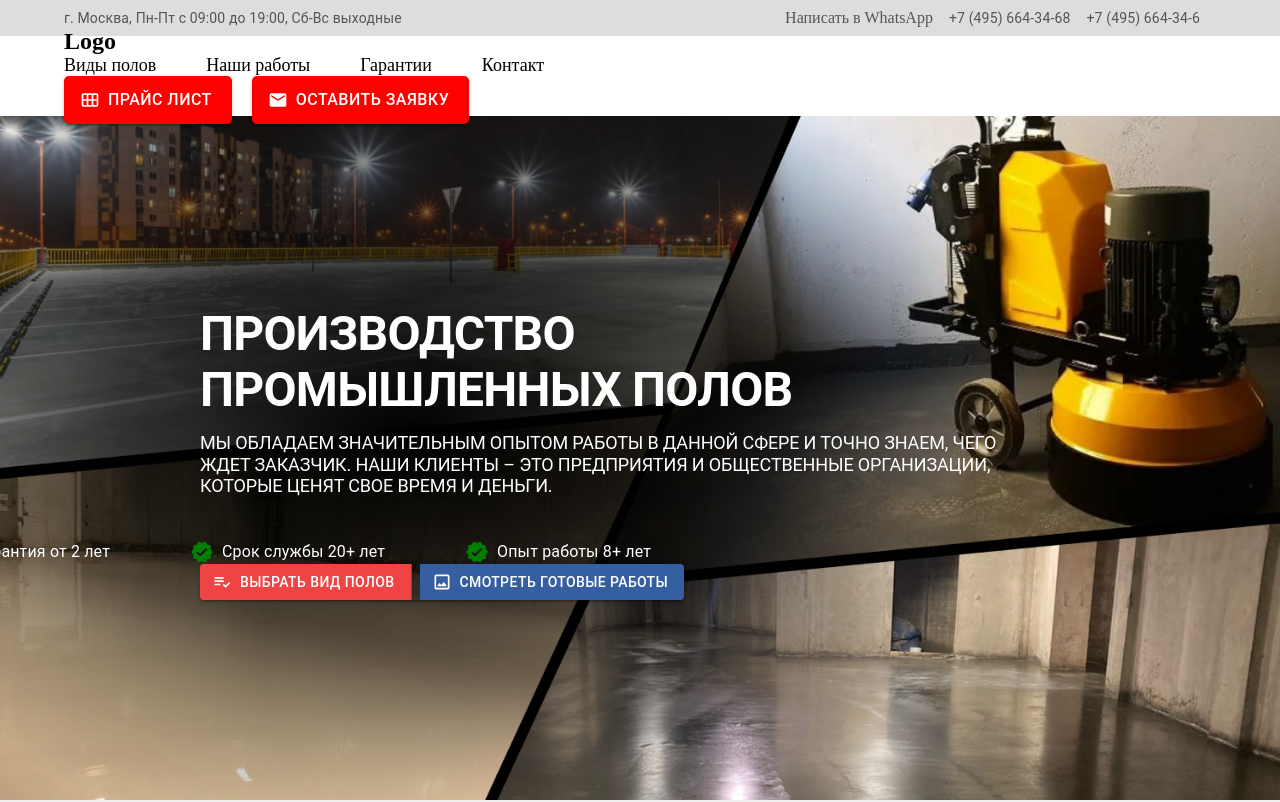
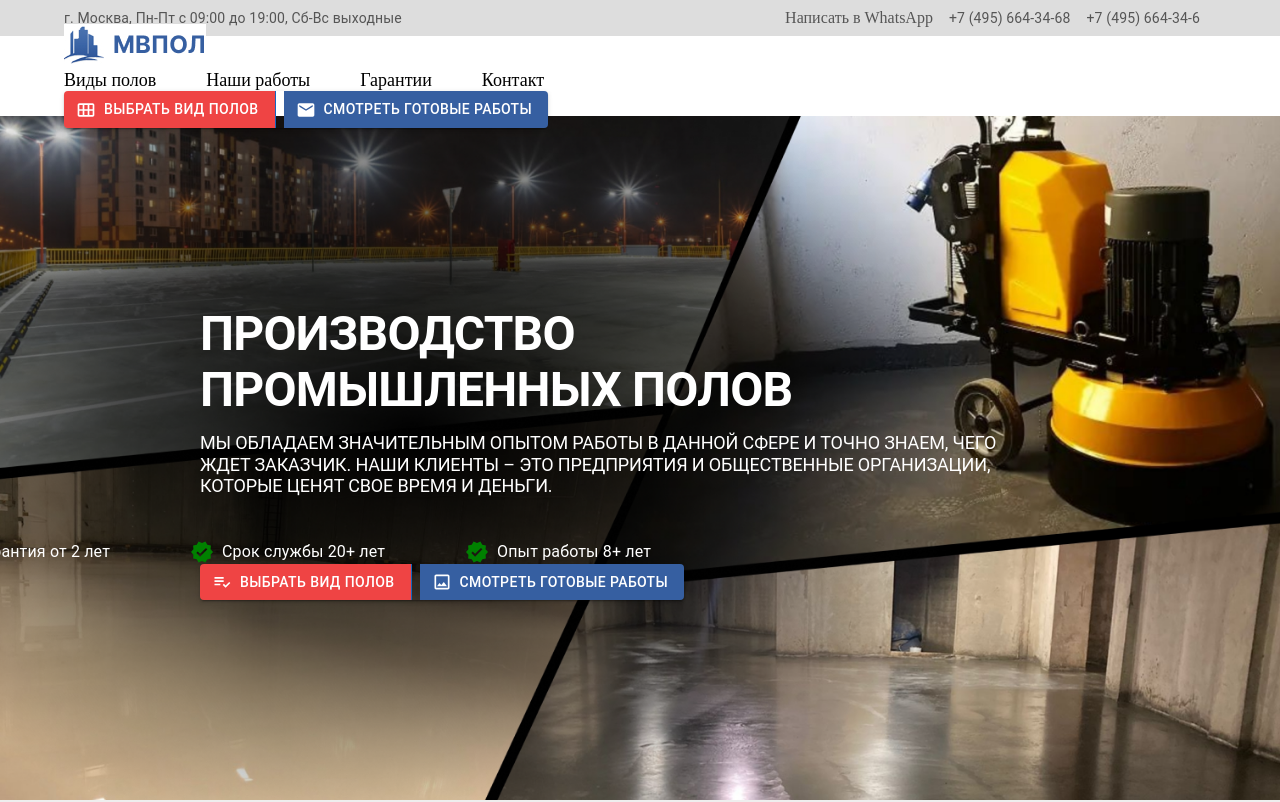
Before and after one commit to ntleek1/prompol77, a Next.js app: page / in a window 1280 px wide. Shown: the top 802 px of the page. Built offline with nearby package versions, Linux system fonts and the light colour scheme.

Commit message:
Add changed Navbar component

```diff
--- a/components/Header/Navbar.tsx
+++ b/components/Header/Navbar.tsx
@@ -1,5 +1,5 @@
 import React from "react";
-import { Box, Container, Typography, Button } from "@mui/material";
+import { Box, Container, Button, ButtonGroup } from "@mui/material";
 import styles from "../../styles/Navbar.module.scss";
 import CalendarViewMonthRoundedIcon from "@mui/icons-material/CalendarViewMonthRounded";
 import EmailIcon from "@mui/icons-material/Email";
@@ -8,24 +8,34 @@ const Navbar = () => {
   return (
     <Box component="section" id="navbar" className={styles.navbar}>
       <Container className={styles.container}>
-        <Box className={styles.logo}>Logo</Box>
+        <Box className={styles.logo}>
+          <img src="/Logo.jpg" />
+        </Box>
+
         <Box className={styles.categories}>
           <a href="#">Виды полов</a>
           <a href="#">Наши работы</a>
           <a href="#">Гарантии</a>
           <a href="#">Контакт</a>
         </Box>
-        <Box className={styles.buttons}>
+        <ButtonGroup
+          variant="contained"
+          aria-label="outlined primary button group"
+          sx={{}}
+        >
           <Button
-            variant="contained"
+            sx={{ backgroundColor: "#EF4444", color: "white", mr: 1 }}
             startIcon={<CalendarViewMonthRoundedIcon />}
           >
-            Прайс лист
+            Выбрать вид полов
           </Button>
-          <Button variant="contained" startIcon={<EmailIcon />}>
-            Оставить заявку
+          <Button
+            sx={{ backgroundColor: "#365FA1", color: "white" }}
+            startIcon={<EmailIcon />}
+          >
+            Смотреть готовые работы
           </Button>
-        </Box>
+        </ButtonGroup>
       </Container>
     </Box>
   );
```
Also changed, not shown: public/Logo.jpg (added).
